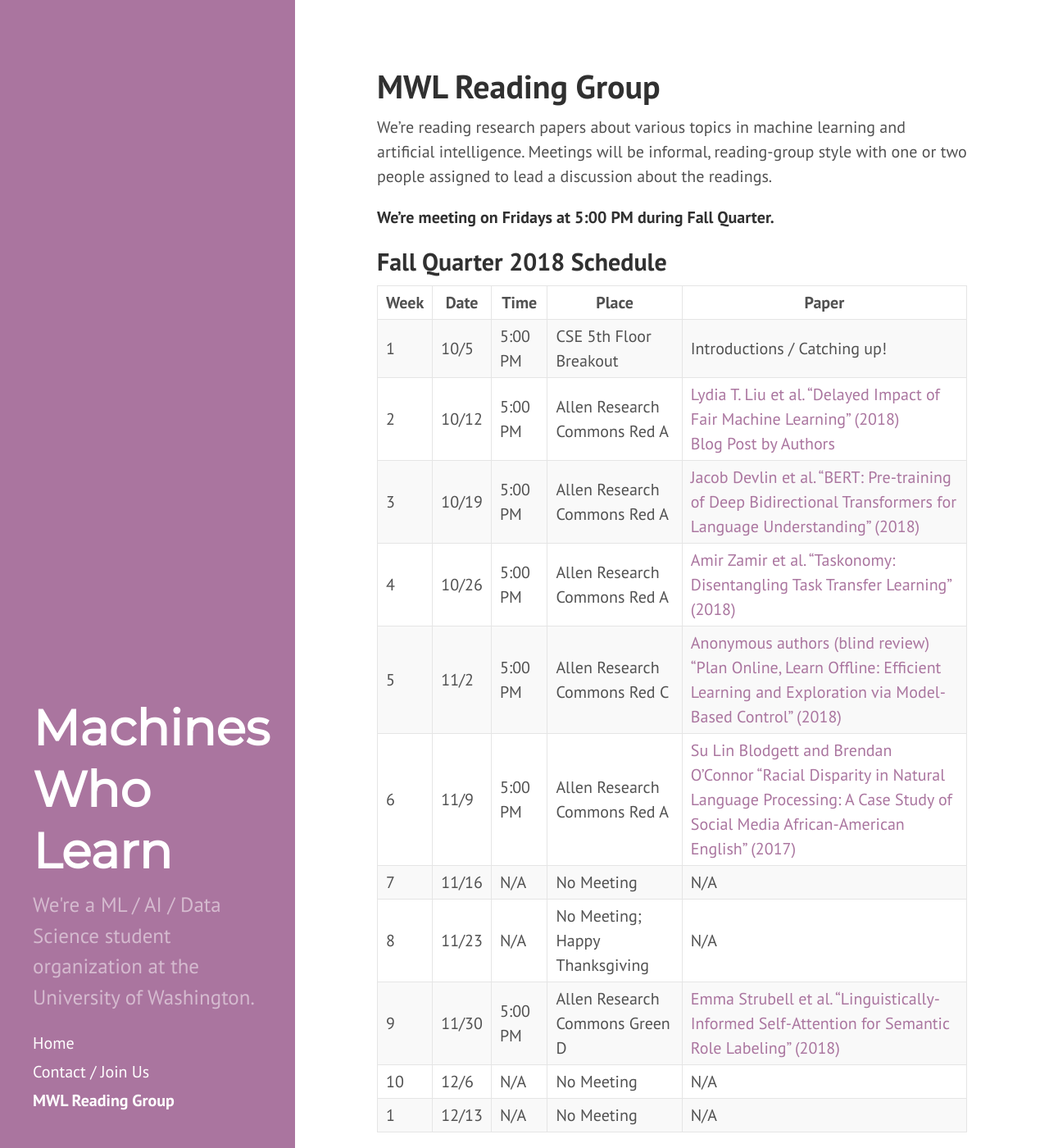
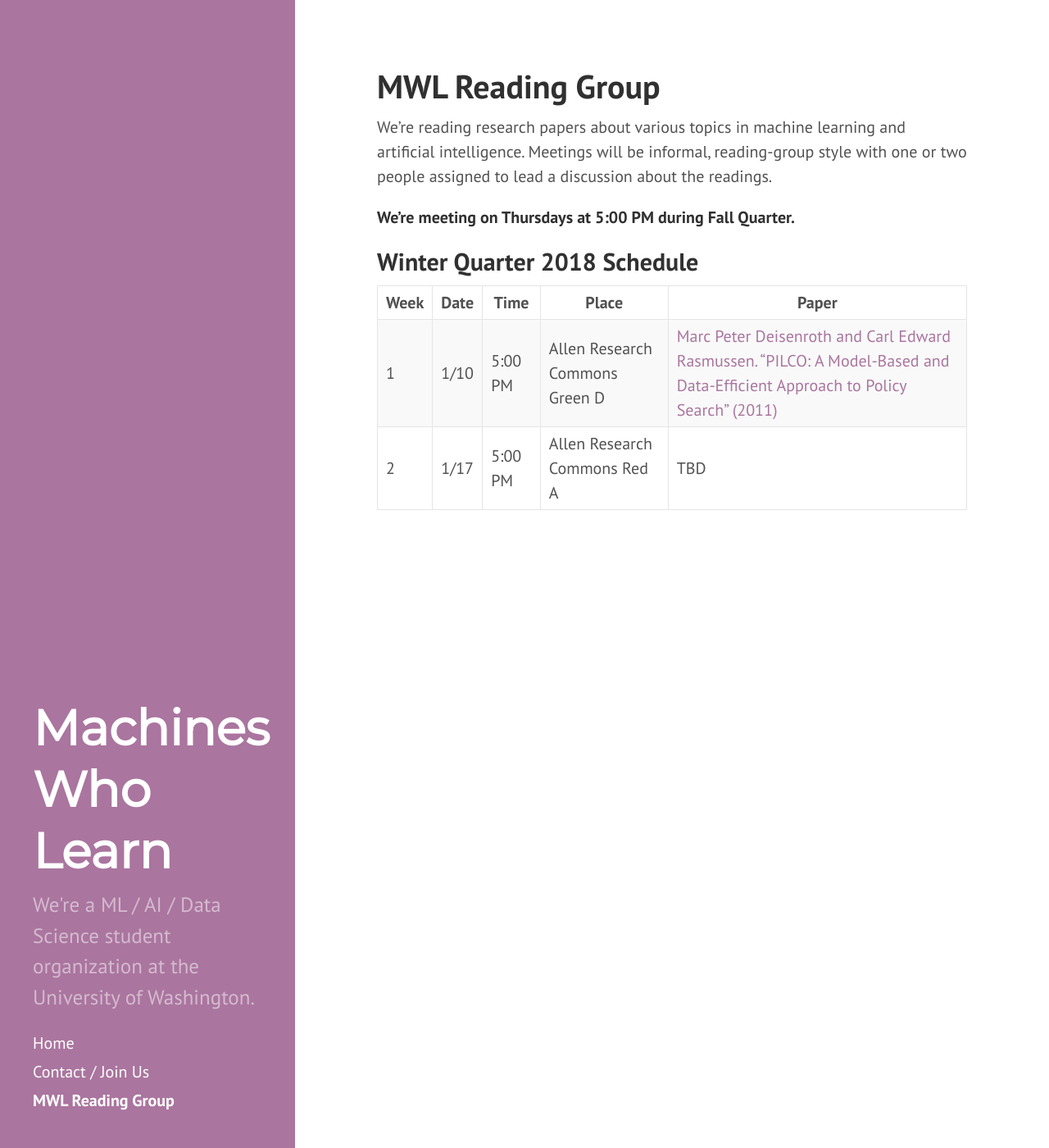
Before and after one commit to MachinesWhoLearn/machineswholearn.github.io, a Jekyll site: the page built from mwl_reading_group.md, in a window 1280 px wide and 1400 px high. Shown: the whole window at 82% size. Built offline with Jekyll 4.4.1, drawn with Linux system fonts in a browser that asks for light colours.

Commit message:
Update for new quarter

```diff
--- a/mwl_reading_group.md
+++ b/mwl_reading_group.md
@@ -7,20 +7,11 @@ We're reading research papers about various topics in machine learning and
 artificial intelligence. Meetings will be informal, reading-group style with one
 or two people assigned to lead a discussion about the readings.
 
-**We're meeting on Fridays at 5:00 PM during Fall Quarter.**
+**We're meeting on Thursdays at 5:00 PM during Fall Quarter.**
 
-## Fall Quarter 2018 Schedule
+## Winter Quarter 2018 Schedule
 
 | Week | Date | Time | Place | Paper |
 |------|------|---------|---------|----------------------------------------------------------------------------------------------------------------------------------------------------------------------------------------------------------------------------------------------------------------|
-| 1 | 10/5 | 5:00 PM | CSE 5th Floor Breakout | Introductions / Catching up! |
-| 2 | 10/12 | 5:00 PM | Allen Research Commons Red A | [Lydia T. Liu et al. "Delayed Impact of Fair Machine Learning" (2018)](http://proceedings.mlr.press/v80/liu18c/liu18c.pdf) <br> [Blog Post by Authors](https://bair.berkeley.edu/blog/2018/05/17/delayed-impact/) |
-| 3 | 10/19 | 5:00 PM | Allen Research Commons Red A | [Jacob Devlin et al. "BERT: Pre-training of Deep Bidirectional Transformers for Language Understanding" (2018)](https://arxiv.org/abs/1810.04805)|
-| 4 | 10/26 | 5:00 PM | Allen Research Commons Red A | [Amir Zamir et al. "Taskonomy: Disentangling Task Transfer Learning" (2018)](https://arxiv.org/abs/1804.08328)|
-| 5 | 11/2 | 5:00 PM | Allen Research Commons Red C | [Anonymous authors (blind review) "Plan Online, Learn Offline: Efficient Learning and Exploration via Model-Based Control" (2018)](https://openreview.net/pdf?id=Byey7n05FQ)|
-| 6 | 11/9 | 5:00 PM | Allen Research Commons Red A | [Su Lin Blodgett and Brendan O'Connor "Racial Disparity in Natural Language Processing: A Case Study of Social Media African-American English" (2017)](https://arxiv.org/abs/1707.00061)|
-| 7 | 11/16 | N/A | No Meeting | N/A |
-| 8 | 11/23 | N/A | No Meeting; Happy Thanksgiving | N/A |
-| 9 | 11/30 | 5:00 PM | Allen Research Commons Green D | [Emma Strubell et al. "Linguistically-Informed Self-Attention for Semantic Role Labeling" (2018)](https://arxiv.org/abs/1804.08199)|
-| 10 | 12/6 | N/A | No Meeting | N/A |
-| 1 | 12/13 | N/A | No Meeting | N/A |
+| 1 | 1/10 | 5:00 PM | Allen Research Commons Green D | [Marc Peter Deisenroth and Carl Edward Rasmussen. "PILCO: A Model-Based and Data-Efficient Approach to Policy Search" (2011)](https://arxiv.org/abs/1810.04805) |
+| 2 | 1/17 | 5:00 PM | Allen Research Commons Red A | TBD |
```
